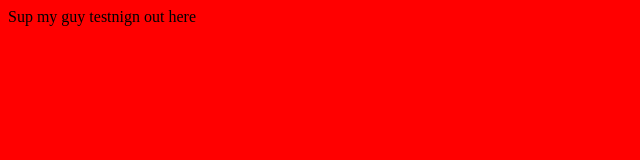
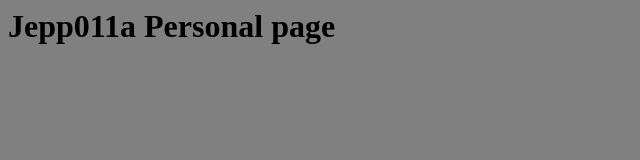
Before and after one commit to jepp011a/jepp011a.page, a plain HTML site: page index.html in a window 1280 px wide. Shown: the whole page, without its empty margins (0-640 px from the left). Drawn offline with Linux system fonts and the light colour scheme.

Commit message:
Update index.html

```diff
--- a/index.html
+++ b/index.html
@@ -2,7 +2,7 @@
 <head>
 <title>Yolo</title>
 </head>
-<body bgcolor="red">
-Sup my guy testnign out here
+<body bgcolor="grey">
+  <h1>Jepp011a Personal page</h1>
 </body>
 </html>
```
